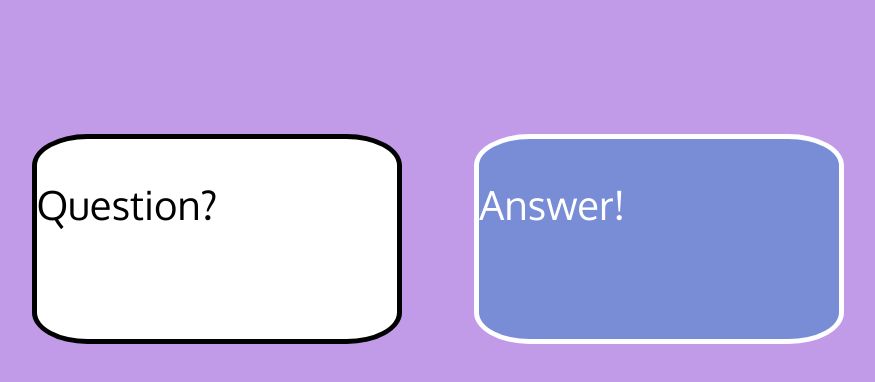
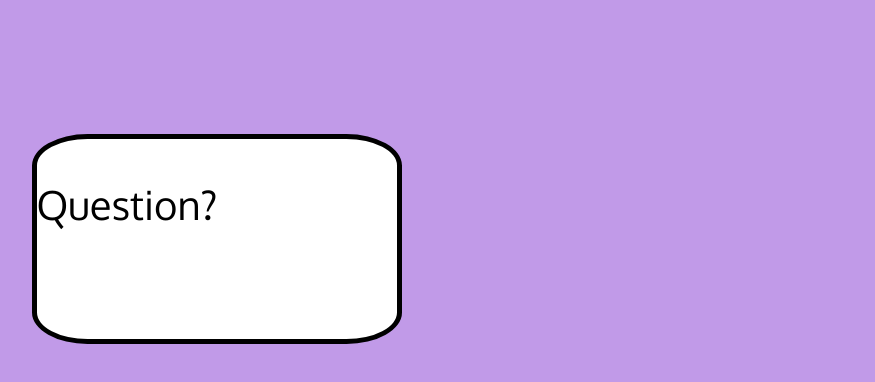
Before and after one commit to jkyletreman/flash_web_app, a React (Create React App) app: page / in a window 1280 px wide. Shown: the top 382 px of the page, without its empty margins (166-1041 px from the left). Built offline with nearby package versions, Linux system fonts and the light colour scheme; a web font is replaced by a local one.

Commit message:
Fix style bundling Rectangle C

```diff
--- a/src/App.js
+++ b/src/App.js
@@ -76,7 +76,7 @@ class App extends Component {
         {/* <NavPage colors={colors} combineStyleObjects={this.combineStyleObjects}/> */}
         {/* <AnimationTest combineStyleObjects={this.combineStyleObjects} colors={colors} /> */}
           {/* <Create colors={colors} /> */}
-          <Train colors={colors} />
+          <Train colors={colors} combineStyleObjects={this.combineStyleObjects}/>
           {/* <Test colors={colors} /> */}
         </div>
       // </MuiThemeProvider>
--- a/src/components/js/Rectangle.js
+++ b/src/components/js/Rectangle.js
@@ -17,7 +17,13 @@ export default class Rectangle extends React.Component {
   }
   render() {
     return (
-      <div style={Object.assign(this.state.rectangle, this.props.style, this.props.grid)}>
+      <div
+        style={this.props.combineStyleObjects(
+        this.state.rectangle,
+        this.props.style,
+        this.props.grid
+      )}>
+
         <p>{this.props.text}</p>
       </div>
     )
--- a/src/components/js/Train.js
+++ b/src/components/js/Train.js
@@ -1,12 +1,8 @@
 import React from 'react'
 import Rectangle from './Rectangle'
 
-
-export default class Train extends React.Component {
-  constructor(props) {
-    super(props)
-    this.state = {
 // positioning to pass each rendered component
+const grid = {
   container: {
     display: 'grid',
     margin: '0 auto',
@@ -14,19 +10,32 @@ export default class Train extends React.Component {
   },
   question: {
     gridRow: '1',
-        gridColumn: '1'
+    gridColumn: '1',
+    zIndex: '1'
   },
   answer: {
     gridRow: '1',
-        gridColumn: '2'
+    gridColumn: '2',
+    opacity: '0.0'
   }
 }
-  }
+
+export default class Train extends React.Component {
+
   render() {
     return (
-      <div style={this.state.container}>
-        <Rectangle grid={this.state.question} style={this.props.colors.white} text={'Question?'}/>
-        <Rectangle grid={this.state.answer} style={this.props.colors.blue} text={'Answer!'} />
+      <div style={grid.container}>
+        <Rectangle
+          combineStyleObjects={this.props.combineStyleObjects}
+          grid={grid.question}
+          style={this.props.colors.white}
+          text={'Question?'}
+        />
+        <Rectangle
+          combineStyleObjects={this.props.combineStyleObjects}
+          grid={grid.answer}
+          style={this.props.colors.blue}
+          text={'Answer!'} />
       </div>
     )
   }
```
Lines whose indentation alone changed are shown as unchanged.
